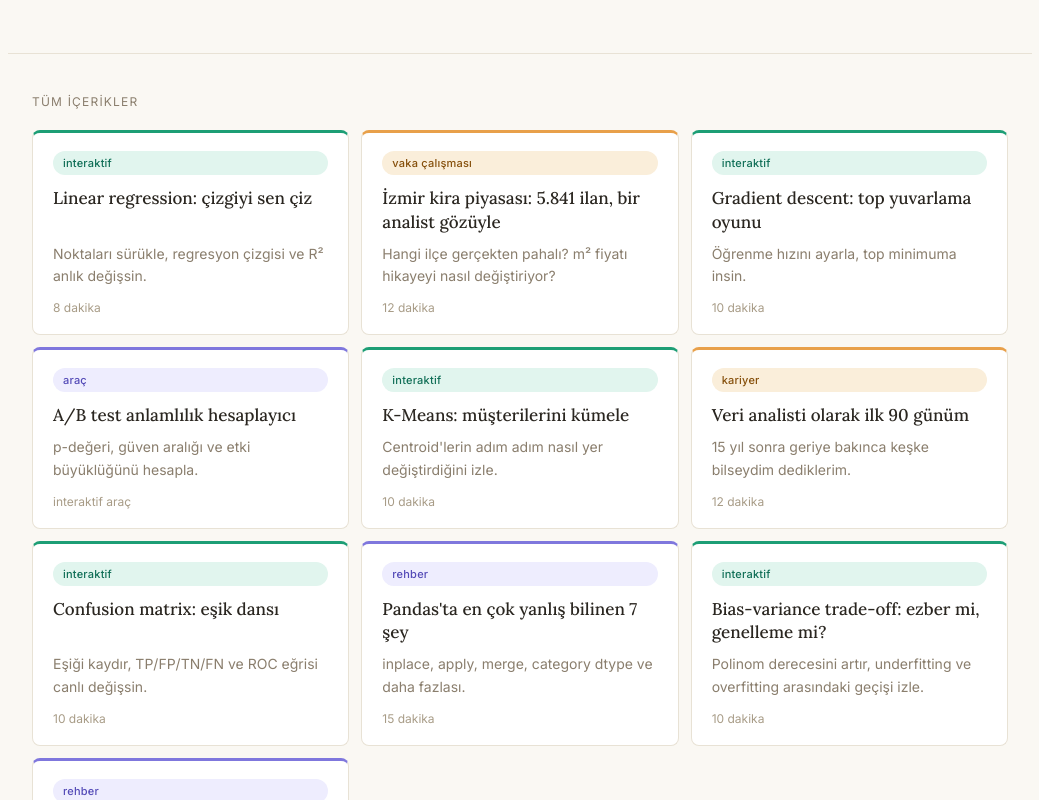
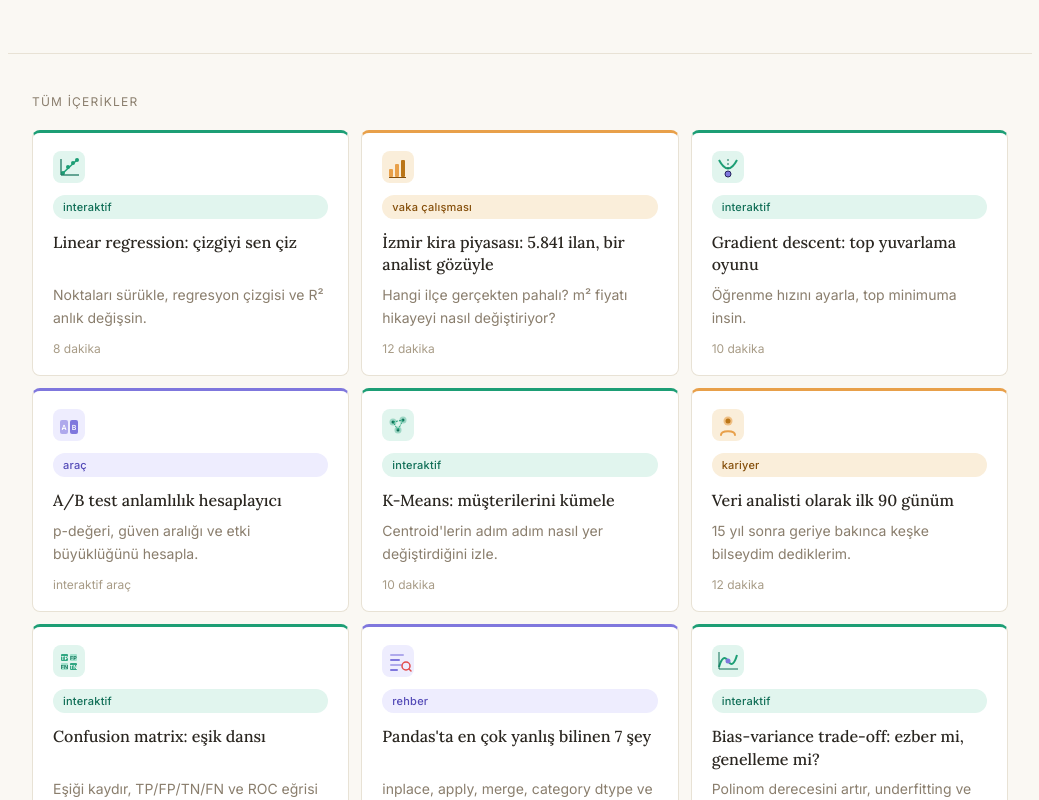
Before and after one commit to aliapaydin/sifir-gecikme, a Next.js app: page / in a window 1280 px wide. Shown: the part 380-1180 px from the top of the page, without its empty margins (120-1159 px from the left). Built offline with nearby package versions, Linux system fonts and the light colour scheme.

Commit message:
ana sayfa ikonlu grid tasarımı

```diff
--- a/app/page.js
+++ b/app/page.js
@@ -1,7 +1,117 @@
+function Icon({ type }) {
+  const icons = {
+    'linear-regression': (
+      <svg width="32" height="32" viewBox="0 0 32 32" fill="none">
+        <rect width="32" height="32" rx="8" fill="#E1F5EE"/>
+        <circle cx="10" cy="22" r="2" fill="#1D9E75"/>
+        <circle cx="15" cy="16" r="2" fill="#1D9E75"/>
+        <circle cx="20" cy="12" r="2" fill="#1D9E75"/>
+        <circle cx="24" cy="9" r="2" fill="#1D9E75"/>
+        <line x1="8" y1="24" x2="26" y2="24" stroke="#0F6E56" strokeWidth="1.2"/>
+        <line x1="8" y1="8" x2="8" y2="24" stroke="#0F6E56" strokeWidth="1.2"/>
+        <line x1="9" y1="23" x2="25" y2="8" stroke="#1D9E75" strokeWidth="1.5"/>
+      </svg>
+    ),
+    'izmir-kira': (
+      <svg width="32" height="32" viewBox="0 0 32 32" fill="none">
+        <rect width="32" height="32" rx="8" fill="#FAEEDA"/>
+        <rect x="7" y="18" width="4" height="8" rx="1" fill="#e8a04a"/>
+        <rect x="13" y="13" width="4" height="13" rx="1" fill="#e8a04a"/>
+        <rect x="19" y="9" width="4" height="17" rx="1" fill="#BA7517"/>
+        <line x1="7" y1="26.5" x2="24" y2="26.5" stroke="#854F0B" strokeWidth="1"/>
+      </svg>
+    ),
+    'gradient-descent': (
+      <svg width="32" height="32" viewBox="0 0 32 32" fill="none">
+        <rect width="32" height="32" rx="8" fill="#E1F5EE"/>
+        <path d="M7 9 Q16 26 25 9" stroke="#1D9E75" strokeWidth="2" fill="none"/>
+        <circle cx="16" cy="23" r="3" fill="#7F77DD" stroke="#26215C" strokeWidth="1"/>
+        <line x1="16" y1="8" x2="16" y2="20" stroke="#0F6E56" strokeWidth="1" strokeDasharray="2 2"/>
+      </svg>
+    ),
+    'ab-test': (
+      <svg width="32" height="32" viewBox="0 0 32 32" fill="none">
+        <rect width="32" height="32" rx="8" fill="#EEEDFE"/>
+        <rect x="7" y="11" width="8" height="14" rx="2" fill="#AFA9EC"/>
+        <rect x="17" y="11" width="8" height="14" rx="2" fill="#7F77DD"/>
+        <text x="11" y="21" fontSize="7" fill="#fff" textAnchor="middle" fontWeight="600">A</text>
+        <text x="21" y="21" fontSize="7" fill="#fff" textAnchor="middle" fontWeight="600">B</text>
+      </svg>
+    ),
+    'kmeans': (
+      <svg width="32" height="32" viewBox="0 0 32 32" fill="none">
+        <rect width="32" height="32" rx="8" fill="#E1F5EE"/>
+        <circle cx="11" cy="13" r="3.5" fill="#1D9E75" opacity=".35"/>
+        <circle cx="21" cy="11" r="3.5" fill="#1D9E75" opacity=".35"/>
+        <circle cx="16" cy="21" r="3.5" fill="#1D9E75" opacity=".35"/>
+        <circle cx="11" cy="13" r="1.5" fill="#0F6E56"/>
+        <circle cx="21" cy="11" r="1.5" fill="#0F6E56"/>
+        <circle cx="16" cy="21" r="1.5" fill="#0F6E56"/>
+        <line x1="11" y1="13" x2="21" y2="11" stroke="#1D9E75" strokeWidth="1" strokeDasharray="2 1"/>
+        <line x1="21" y1="11" x2="16" y2="21" stroke="#1D9E75" strokeWidth="1" strokeDasharray="2 1"/>
+        <line x1="16" y1="21" x2="11" y2="13" stroke="#1D9E75" strokeWidth="1" strokeDasharray="2 1"/>
+      </svg>
+    ),
+    'ilk-90-gun': (
+      <svg width="32" height="32" viewBox="0 0 32 32" fill="none">
+        <rect width="32" height="32" rx="8" fill="#FAEEDA"/>
+        <circle cx="16" cy="12" r="4.5" fill="#e8a04a" opacity=".6"/>
+        <circle cx="16" cy="12" r="2.5" fill="#BA7517"/>
+        <path d="M9 26 C9 21 23 21 23 26" stroke="#e8a04a" strokeWidth="2" fill="none" strokeLinecap="round"/>
+      </svg>
+    ),
+    'confusion-matrix': (
+      <svg width="32" height="32" viewBox="0 0 32 32" fill="none">
+        <rect width="32" height="32" rx="8" fill="#E1F5EE"/>
+        <rect x="8" y="9" width="7" height="7" rx="1" fill="#1D9E75" opacity=".9"/>
+        <rect x="17" y="9" width="7" height="7" rx="1" fill="#9FE1CB"/>
+        <rect x="8" y="18" width="7" height="7" rx="1" fill="#9FE1CB"/>
+        <rect x="17" y="18" width="7" height="7" rx="1" fill="#1D9E75" opacity=".9"/>
+        <text x="11.5" y="15" fontSize="5.5" fill="#fff" textAnchor="middle" fontWeight="600">TP</text>
+        <text x="20.5" y="15" fontSize="5.5" fill="#0F6E56" textAnchor="middle" fontWeight="600">FP</text>
+        <text x="11.5" y="24" fontSize="5.5" fill="#0F6E56" textAnchor="middle" fontWeight="600">FN</text>
+        <text x="20.5" y="24" fontSize="5.5" fill="#fff" textAnchor="middle" fontWeight="600">TN</text>
+      </svg>
+    ),
+    'pandas-7-sey': (
+      <svg width="32" height="32" viewBox="0 0 32 32" fill="none">
+        <rect width="32" height="32" rx="8" fill="#EEEDFE"/>
+        <rect x="8" y="9" width="14" height="2" rx="1" fill="#AFA9EC"/>
+        <rect x="8" y="14" width="10" height="2" rx="1" fill="#7F77DD"/>
+        <rect x="8" y="19" width="12" height="2" rx="1" fill="#AFA9EC"/>
+        <rect x="8" y="24" width="8" height="2" rx="1" fill="#7F77DD"/>
+        <circle cx="24" cy="21" r="4" fill="none" stroke="#E24B4A" strokeWidth="1.5"/>
+        <line x1="27" y1="24" x2="29" y2="26" stroke="#E24B4A" strokeWidth="1.5" strokeLinecap="round"/>
+      </svg>
+    ),
+    'bias-variance': (
+      <svg width="32" height="32" viewBox="0 0 32 32" fill="none">
+        <rect width="32" height="32" rx="8" fill="#E1F5EE"/>
+        <path d="M7 22 Q11 8 16 16 Q21 24 25 10" stroke="#1D9E75" strokeWidth="2" fill="none"/>
+        <line x1="7" y1="24" x2="26" y2="24" stroke="#0F6E56" strokeWidth="1"/>
+        <line x1="7" y1="7" x2="7" y2="24" stroke="#0F6E56" strokeWidth="1"/>
+        <circle cx="16" cy="16" r="2.5" fill="#7F77DD"/>
+      </svg>
+    ),
+    'feature-engineering': (
+      <svg width="32" height="32" viewBox="0 0 32 32" fill="none">
+        <rect width="32" height="32" rx="8" fill="#EEEDFE"/>
+        <rect x="7" y="20" width="5" height="7" rx="1" fill="#AFA9EC"/>
+        <rect x="14" y="15" width="5" height="12" rx="1" fill="#7F77DD"/>
+        <rect x="21" y="10" width="5" height="17" rx="1" fill="#534AB7"/>
+        <path d="M9.5 20 L9.5 16 L16.5 16 L16.5 12 L23.5 12 L23.5 9" stroke="#534AB7" strokeWidth="1.2" fill="none" strokeLinejoin="round"/>
+        <circle cx="23.5" cy="9" r="1.5" fill="#534AB7"/>
+      </svg>
+    ),
+  };
+  return icons[type] || null;
+}
+
 export default function Home() {
   const yazilar = [
     {
       href: '/yazilar/linear-regression',
+      icon: 'linear-regression',
       badge: 'interaktif',
       badgeClass: 'badge-interactive',
       borderColor: '#1D9E75',
@@ -11,6 +121,7 @@ export default function Home() {
     },
     {
       href: '/yazilar/izmir-kira-analizi',
+      icon: 'izmir-kira',
       badge: 'vaka çalışması',
       badgeClass: 'badge-case',
       borderColor: '#e8a04a',
@@ -20,6 +131,7 @@ export default function Home() {
     },
     {
       href: '/yazilar/gradient-descent',
+      icon: 'gradient-descent',
       badge: 'interaktif',
       badgeClass: 'badge-interactive',
       borderColor: '#1D9E75',
@@ -29,6 +141,7 @@ export default function Home() {
     },
     {
       href: '/yazilar/ab-test',
+      icon: 'ab-test',
       badge: 'araç',
       badgeClass: 'badge-guide',
       borderColor: '#7F77DD',
@@ -38,6 +151,7 @@ export default function Home() {
     },
     {
       href: '/yazilar/kmeans',
+      icon: 'kmeans',
       badge: 'interaktif',
       badgeClass: 'badge-interactive',
       borderColor: '#1D9E75',
@@ -47,6 +161,7 @@ export default function Home() {
     },
     {
       href: '/yazilar/ilk-90-gun',
+      icon: 'ilk-90-gun',
       badge: 'kariyer',
       badgeClass: 'badge-case',
       borderColor: '#e8a04a',
@@ -56,6 +171,7 @@ export default function Home() {
     },
     {
       href: '/yazilar/confusion-matrix',
+      icon: 'confusion-matrix',
       badge: 'interaktif',
       badgeClass: 'badge-interactive',
       borderColor: '#1D9E75',
@@ -65,6 +181,7 @@ export default function Home() {
     },
     {
       href: '/yazilar/pandas-7-sey',
+      icon: 'pandas-7-sey',
       badge: 'rehber',
       badgeClass: 'badge-guide',
       borderColor: '#7F77DD',
@@ -74,6 +191,7 @@ export default function Home() {
     },
     {
       href: '/yazilar/bias-variance',
+      icon: 'bias-variance',
       badge: 'interaktif',
       badgeClass: 'badge-interactive',
       borderColor: '#1D9E75',
@@ -83,6 +201,7 @@ export default function Home() {
     },
     {
       href: '/yazilar/feature-engineering',
+      icon: 'feature-engineering',
       badge: 'rehber',
       badgeClass: 'badge-guide',
       borderColor: '#7F77DD',
@@ -94,7 +213,7 @@ export default function Home() {
 
   const interaktif = yazilar.filter(y => y.badge === 'interaktif').length;
   const arac = yazilar.filter(y => y.badge === 'araç').length;
-  const rehber = yazilar.filter(y => y.badge === 'rehber' || y.badge === 'kariyer' || y.badge === 'vaka çalışması').length;
+  const rehber = yazilar.filter(y => ['rehber','kariyer','vaka çalışması'].includes(y.badge)).length;
 
   return (
     <main className="min-h-screen">
@@ -113,11 +232,11 @@ export default function Home() {
 
       <section className="max-w-5xl mx-auto px-6 py-14" style={{ borderBottom: '0.5px solid var(--color-border)' }}>
         <div className="flex items-start justify-between gap-8 flex-wrap">
-          <div style={{ flex: '1', minWidth: '280px' }}>
+          <div style={{ flex: 1, minWidth: '280px' }}>
             <div className="flex gap-2 flex-wrap mb-5">
               <span className="badge badge-interactive">{yazilar.length} içerik</span>
               <span className="badge badge-interactive">{interaktif} interaktif demo</span>
-              <span className="badge badge-case">Türkçe & ücretsiz</span>
+              <span className="badge badge-case">Türkçe &amp; ücretsiz</span>
             </div>
             <h1 className="font-serif font-medium leading-tight mb-4" style={{ fontSize: '2.6rem', color: 'var(--color-text)', letterSpacing: '-0.01em' }}>
               Birlikte öğreniyoruz,<br />birlikte deniyoruz.
@@ -146,12 +265,15 @@ export default function Home() {
       <section className="max-w-5xl mx-auto px-6 py-10 pb-20">
         <div className="text-xs uppercase tracking-widest mb-5" style={{ color: 'var(--color-text-mute)' }}>Tüm içerikler</div>
 
-        <div style={{ display: 'grid', gridTemplateColumns: 'repeat(auto-fill, minmax(280px, 1fr))', gap: '12px' }}>
+        <div style={{ display: 'grid', gridTemplateColumns: 'repeat(auto-fill, minmax(260px, 1fr))', gap: '12px' }}>
           {yazilar.map((y) => (
             <a key={y.href} href={y.href} style={{ color: 'inherit', textDecoration: 'none', display: 'block' }}>
-              <div className="card h-full" style={{ borderTop: `3px solid ${y.borderColor}`, padding: '18px 20px', height: '100%', boxSizing: 'border-box', display: 'flex', flexDirection: 'column' }}>
+              <div className="card" style={{ borderTop: `3px solid ${y.borderColor}`, padding: '18px 20px', height: '100%', boxSizing: 'border-box', display: 'flex', flexDirection: 'column' }}>
+                <div style={{ marginBottom: '12px' }}>
+                  <Icon type={y.icon} />
+                </div>
                 <span className={`badge ${y.badgeClass} inline-block mb-3`}>{y.badge}</span>
-                <h3 className="font-serif font-medium mb-2" style={{ fontSize: '17px', color: 'var(--color-text)', lineHeight: '1.4', flex: 1 }}>{y.baslik}</h3>
+                <h3 className="font-serif font-medium mb-2" style={{ fontSize: '16px', color: 'var(--color-text)', lineHeight: '1.4', flex: 1 }}>{y.baslik}</h3>
                 <p className="text-sm leading-relaxed mb-3" style={{ color: 'var(--color-text-mute)' }}>{y.ozet}</p>
                 <p className="text-xs" style={{ color: 'var(--color-text-faint)' }}>{y.meta}</p>
               </div>
```
